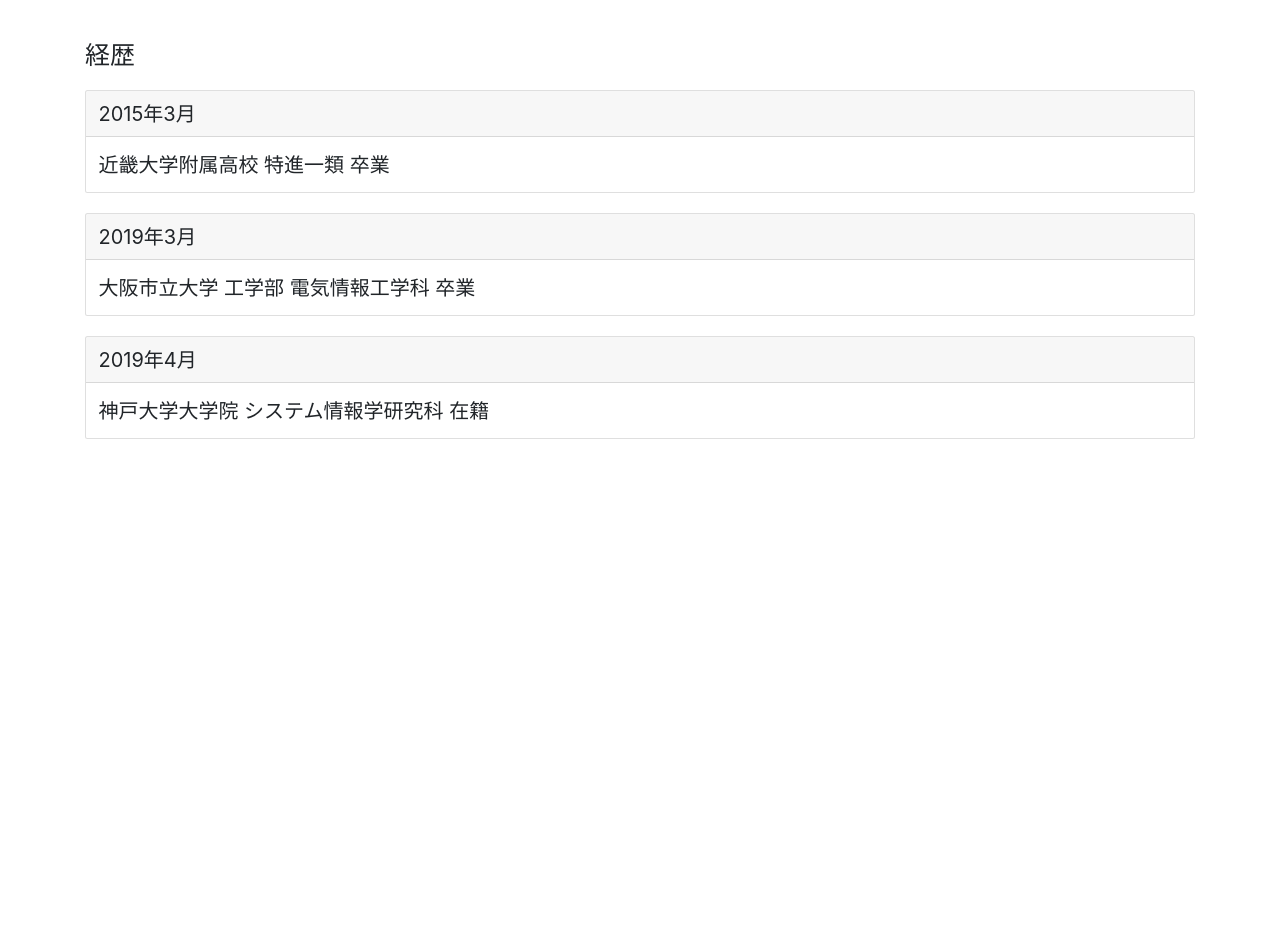
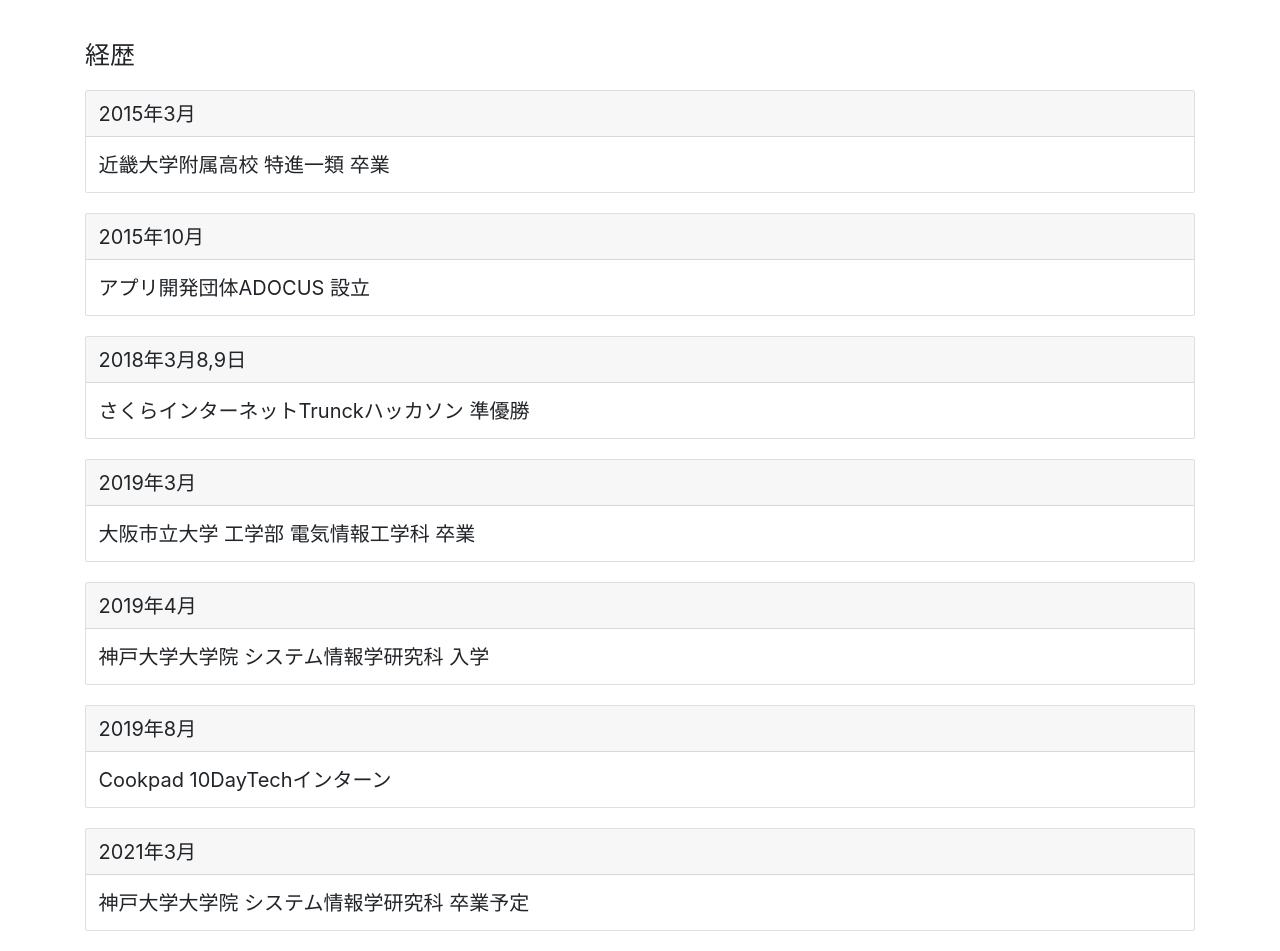
Before and after one commit to wataoka/wataoka.github.io, a Flask app: page /career.html in a window 1280 px wide. Shown: the part 61-1012 px from the top of the page. Before the commit the page ends 500 px from the top, so only its background shows below. Run offline with Flask 2, Linux system fonts and the light colour scheme; some libraries are stand-ins or nearby versions.

Commit message:
add: info of contact and career

```diff
--- a/build/static/css/main.css
+++ b/build/static/css/main.css
@@ -24,7 +24,7 @@ body {
       font-size: 2.4rem; } }
   @media screen and (min-width: 769px) and (max-width: 1024px) {
     body {
-      font-size: 2.4rem; } }
+      font-size: 2.2rem; } }
   @media screen and (min-width: 375px) and (max-width: 375px) and (min-height: 812px) and (max-height: 812px) {
     body {
       font-size: 2.4rem; } }
--- a/templates/career.html
+++ b/templates/career.html
@@ -9,6 +9,18 @@
         </div>
     </div>
     <div class="card career-card">
+        <div class="card-header">2015年10月</div>
+        <div class="card-body">
+            アプリ開発団体ADOCUS 設立
+        </div>
+    </div>
+    <div class="card career-card">
+        <div class="card-header">2018年3月8,9日</div>
+        <div class="card-body">
+            さくらインターネットTrunckハッカソン 準優勝
+        </div>
+    </div>
+    <div class="card career-card">
         <div class="card-header">2019年3月</div>
         <div class="card-body">
             大阪市立大学 工学部 電気情報工学科 卒業
@@ -17,7 +29,19 @@
     <div class="card career-card">
         <div class="card-header">2019年4月</div>
         <div class="card-body">
-            神戸大学大学院 システム情報学研究科 在籍
+            神戸大学大学院 システム情報学研究科 入学
+        </div>
+    </div>
+    <div class="card career-card">
+        <div class="card-header">2019年8月</div>
+        <div class="card-body">
+             Cookpad 10DayTechインターン
+        </div>
+    </div>
+    <div class="card career-card">
+        <div class="card-header">2021年3月</div>
+        <div class="card-body">
+            神戸大学大学院 システム情報学研究科 卒業予定
         </div>
     </div>
 </div>
```
Also changed, not shown: build/career.html (+25 -1 lines), build/contact.html (+13 -1 lines), templates/contact.html (+13 -1 lines), 1 other file.
